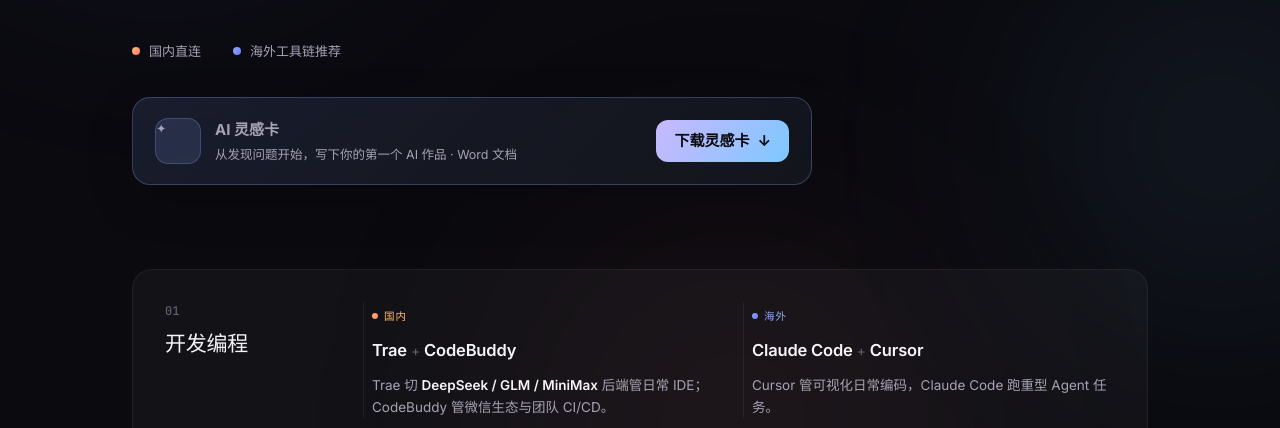
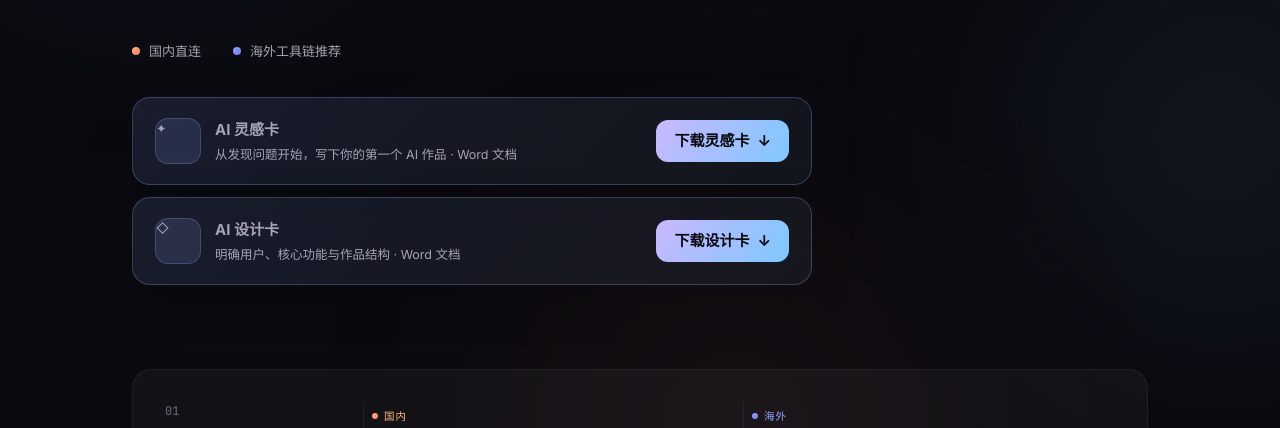
Before and after one commit to Frog1205/AiCogni, a plain HTML site: page docs/index.html in a window 1280 px wide. Shown: the part 343-771 px from the top of the page. Drawn offline with Linux system fonts and the light colour scheme.

Commit message:
Add downloadable AI design card

```diff
--- a/docs/index.html
+++ b/docs/index.html
@@ -138,9 +138,13 @@
   .lg-dot.a{ background: linear-gradient(135deg, var(--a1), var(--a2)); }
   .lg-dot.b{ background: linear-gradient(135deg, var(--b1), var(--b2)); }
 
-  .resource-download{
+  .resource-list{
     max-width: 680px;
     margin-top: 36px;
+    display: grid;
+    gap: 12px;
+  }
+  .resource-download{
     padding: 20px 22px;
     display: flex;
     align-items: center;
@@ -371,6 +375,7 @@
       <div class="legend-item"><span class="lg-dot a"></span>国内直连</div>
       <div class="legend-item"><span class="lg-dot b"></span>海外工具链推荐</div>
     </div>
+    <div class="resource-list" aria-label="AI 创作卡片下载">
       <aside class="resource-download" aria-labelledby="inspiration-card-title">
         <div class="resource-copy">
           <span class="resource-icon" aria-hidden="true">✦</span>
@@ -383,6 +388,19 @@
           下载灵感卡 <span aria-hidden="true">↓</span>
         </a>
       </aside>
+      <aside class="resource-download" aria-labelledby="design-card-title">
+        <div class="resource-copy">
+          <span class="resource-icon" aria-hidden="true">◇</span>
+          <span>
+            <strong id="design-card-title">AI 设计卡</strong>
+            <span>明确用户、核心功能与作品结构 · Word 文档</span>
+          </span>
+        </div>
+        <a class="download-button" href="./downloads/ai-design-card.docx" download="AI设计卡.docx" type="application/vnd.openxmlformats-officedocument.wordprocessingml.document">
+          下载设计卡 <span aria-hidden="true">↓</span>
+        </a>
+      </aside>
+    </div>
   </header>
 
   <div class="cards">
```
Also changed, not shown: 1 other file. Lines whose indentation alone changed are shown as unchanged.
